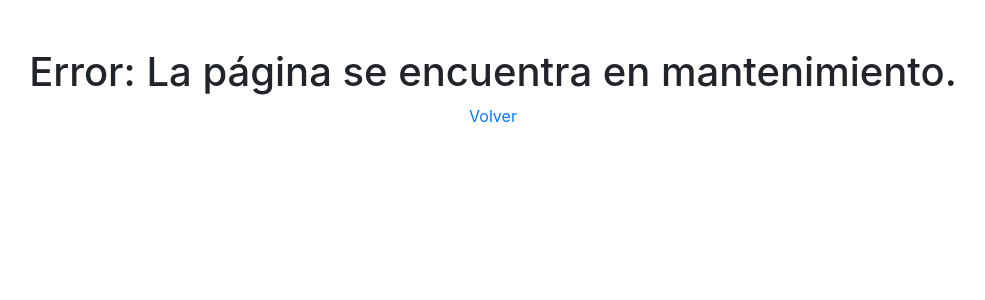
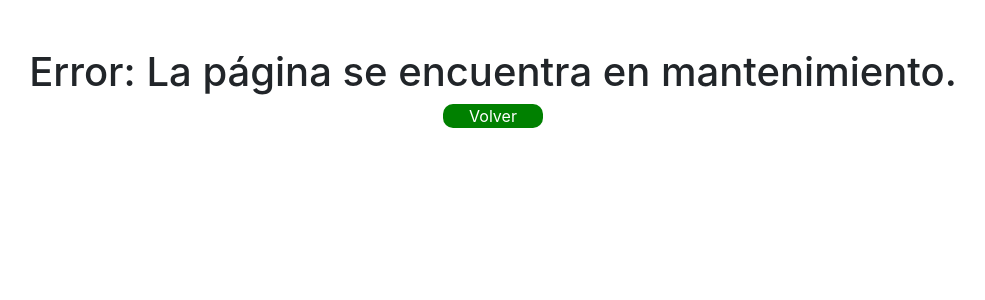
Before and after one commit to marcoossmb/Proyecto-DWES, a PHP site: page /Proyecto-DWES/pages/send.php in a window 1280 px wide. Shown: the top 300 px of the page, without its empty margins (147-1132 px from the left). Run offline with PHP 8.4, Linux system fonts and the light colour scheme; some libraries are stand-ins or nearby versions.

Commit message:
cambios en estilos

```diff
--- a/css/style.css
+++ b/css/style.css
@@ -55,3 +55,17 @@
     background-color: green;
     color: white;
 }
+.boton__volver{
+    margin: 0 auto;
+    width: 100px;
+    border: 1px solid black;
+    background-color: green;
+    color: white;
+    border: 0;
+    border-radius: 10px;
+}
+.boton__volver:hover{
+    text-decoration: none;
+    color: black;
+    background-color: rgba(0, 192, 0, 0.856);
+}
```
